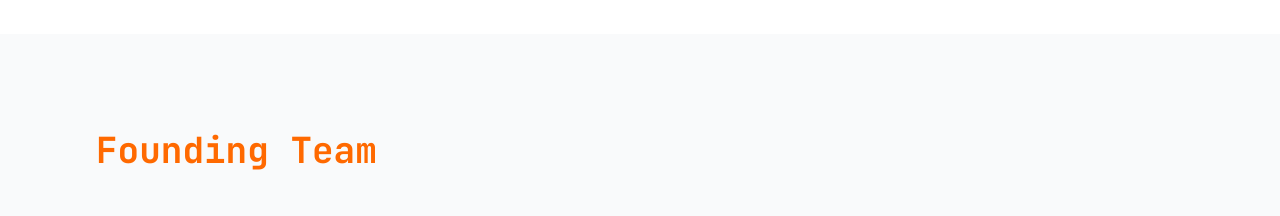
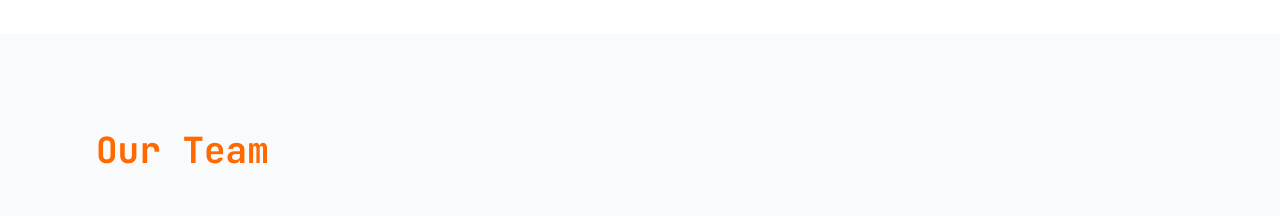
Before and after one commit to rubanzasilva/ff-web-claude, a Next.js app: page / in a window 1280 px wide. Shown: the part 8560-8776 px from the top of the page. Built offline with nearby package versions, Linux system fonts and the light colour scheme; grey boxes are pictures that could not be loaded.

Commit message:
changing founding team to our team

```diff
--- a/src/components/Team.tsx
+++ b/src/components/Team.tsx
@@ -141,7 +141,7 @@
   return (
     <section id="team" className="py-16 md:py-24 bg-gray-50">
       <div className="container mx-auto px-4 md:px-8 max-w-6xl">
-        <h2 className="text-4xl font-bold text-orange-500 mb-12">Founding Team</h2>
+        <h2 className="text-4xl font-bold text-orange-500 mb-12">Our Team</h2>
 
         <div className="grid md:grid-cols-2 lg:grid-cols-3 gap-8">
           {teamMembers.map(member => (
```
